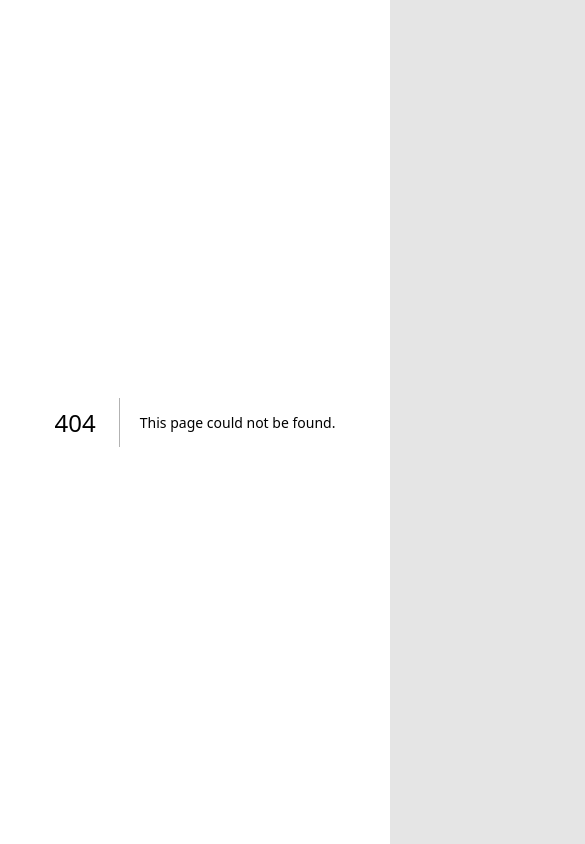
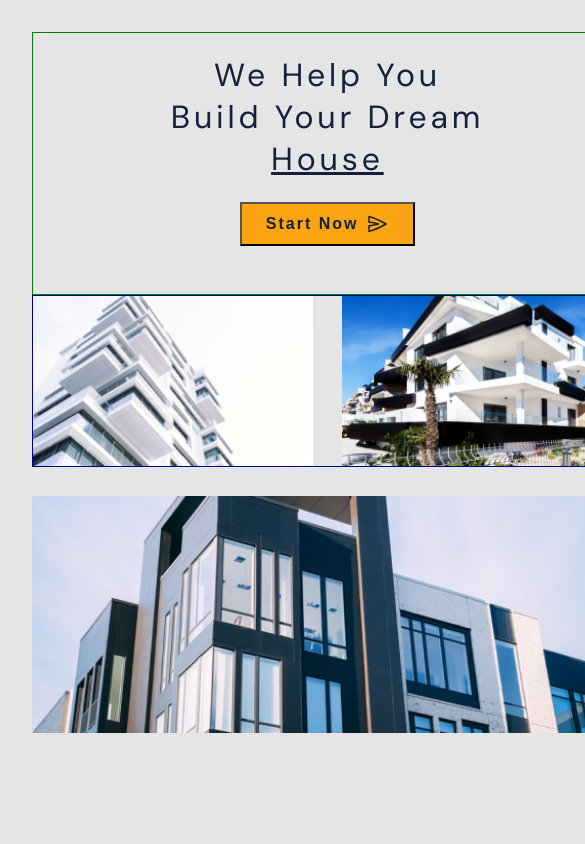
Before and after one commit to alexangria1992/nextjs-architecture-minimalist-landing-page, a Next.js app: page /Components/Hero in a window 390 px wide. Before the commit this address had no page. Shown: the top 844 px of the page, 585 px wide, since content can reach past the window. Built offline with nearby package versions, Linux system fonts and the light colour scheme.

Commit message:
Desktop and Mobile Hero section

```diff
--- /dev/null
+++ b/pages/Components/Button/index.js
@@ -0,0 +1,14 @@
+import Image from "next/image";
+import style from "./style.module.css";
+
+export default function Button(props) {
+  const { text, icon } = props;
+
+  return (
+    <button className={style.btn}>
+      {text}
+      &nbsp;
+      <Image src={`/img/${icon}.svg`} width={24} height={24} alt="" />
+    </button>
+  );
+}
--- /dev/null
+++ b/pages/Components/Button/style.module.css
@@ -0,0 +1,23 @@
+.btn {
+  background-color: var(--primary);
+  border: var(--dark solid 2px);
+  padding: 0.8rem 1.8rem;
+  font-weight: 600;
+  font-size: 1rem;
+  letter-spacing: 2px;
+  color: var(--dark);
+  display: flex;
+  align-items: center;
+  cursor: pointer;
+  transition: all 0.3s;
+}
+
+.btn:hover {
+  background-color: var(--secondary);
+}
+
+@media screen and (max-width: 767px) {
+  .btn {
+    padding: 0.5rem 1.5rem;
+  }
+}
--- /dev/null
+++ b/pages/Components/Hero/index.js
@@ -0,0 +1,31 @@
+import React from "react";
+import style from "./style.module.css";
+import Button from "../Button";
+import Image from "next/image";
+
+export default function Hero() {
+  return (
+    <div>
+      <div className={style.hero} id="home">
+        <div className={style.col_1}>
+          <div>
+            <h1>
+              We Help You <br />
+              Build Your Dream <br />
+              <u>House</u>
+            </h1>
+            <Button text="Start Now" icon="Send" />
+          </div>
+        </div>
+
+        <div className={style.col_2}>
+          <div>
+            <Image src="/img/img-1.png" width={280} alt="" height={170} />
+            <Image src="/img/img-2.png" width={280} alt="" height={170} />
+          </div>
+          <Image src="/img/img-3.png" width={588} alt="" height={237} />
+        </div>
+      </div>
+    </div>
+  );
+}
--- /dev/null
+++ b/pages/Components/Hero/style.module.css
@@ -0,0 +1,49 @@
+.hero {
+  /* border: 1px solid red; */
+  display: grid;
+  grid-template-columns: repeat(2, 1fr);
+  padding: var(--padding-section);
+}
+
+.col_1 {
+  border: 1px solid green;
+  display: flex;
+  align-items: center;
+}
+
+.col_1 > div > h1 {
+  font-weight: 400;
+  font-size: 3rem;
+  letter-spacing: 0.12em;
+  color: var(--dark);
+}
+
+.col_2 > div {
+  border: 1px solid darkblue;
+  display: flex;
+  gap: 1.8rem;
+  margin-bottom: 1.8rem;
+}
+
+@media screen and (max-width: 767px) {
+  .hero {
+    grid-template-columns: repeat(1, 1fr);
+  }
+  .col_1 > div {
+    display: flex;
+    flex-direction: column;
+    text-align: center;
+    margin-bottom: 3rem;
+    justify-content: center;
+    align-items: center;
+  }
+  .col_1 {
+    display: flex;
+    align-items: center;
+
+    justify-content: center;
+  }
+  .col_1 > div > h1 {
+    font-size: 2rem;
+  }
+}
--- a/pages/index.js
+++ b/pages/index.js
@@ -3,6 +3,7 @@ import Image from "next/image";
 import { Inter } from "next/font/google";
 import styles from "@/styles/Home.module.css";
 import Navbar from "./Components/Navbar";
+import Hero from "./Components/Hero";
 
 const inter = Inter({ subsets: ["latin"] });
 
@@ -10,6 +11,7 @@ export default function Home() {
   return (
     <>
       <Navbar />
+      <Hero />
     </>
   );
 }
--- a/styles/globals.css
+++ b/styles/globals.css
@@ -6,6 +6,12 @@
   --secondary: #e5e5e5;
   --light: #ffffff;
   --padding-section: 0rem 0;
+}
+
+@media screen and (max-width: 768px) {
+  :root {
+    --padding-section: 2rem 0;
+  }
 }
 * {
   box-sizing: border-box;
```
